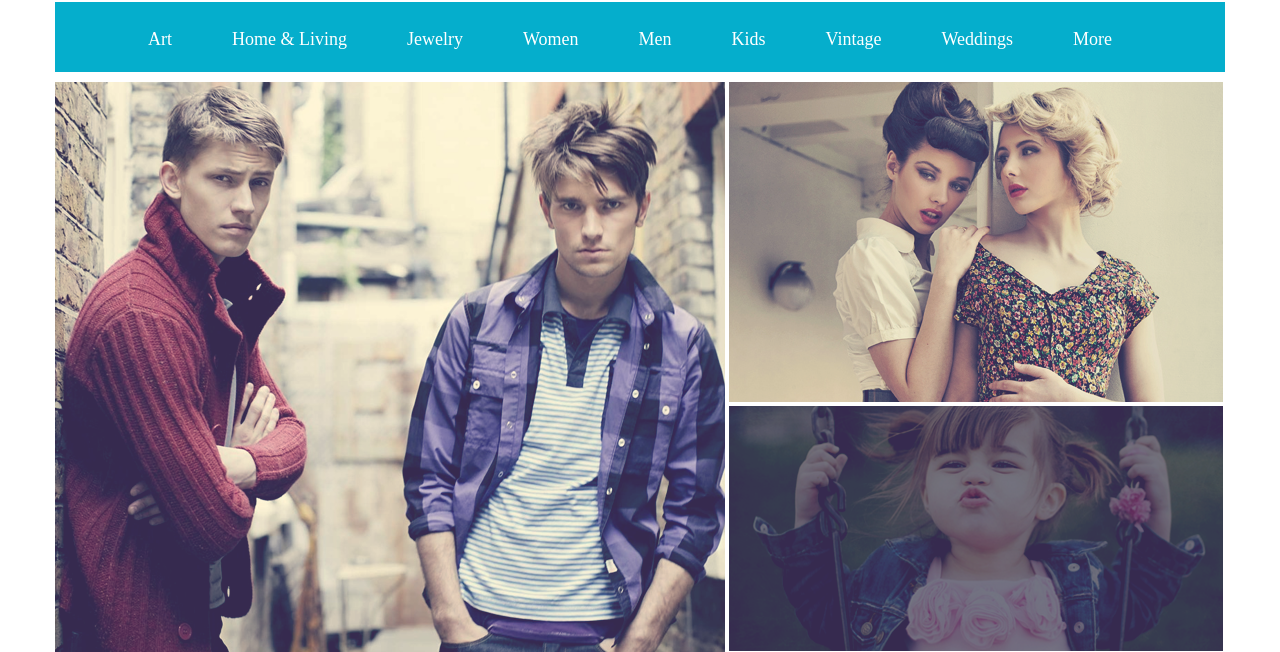
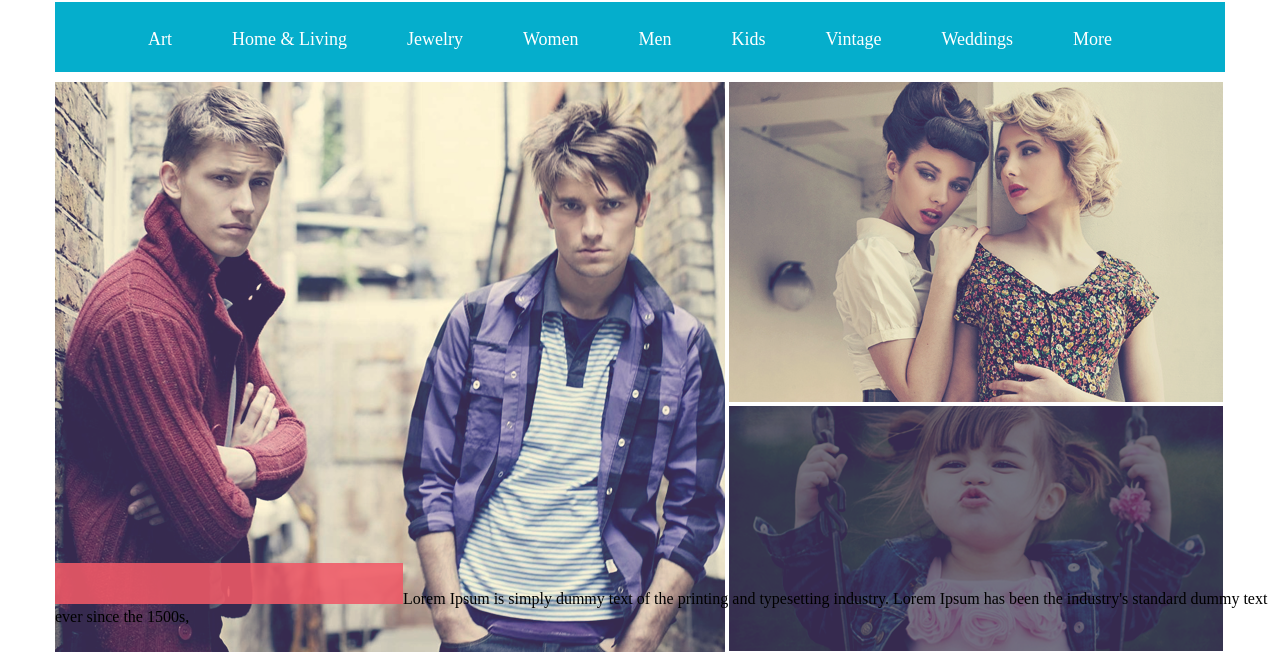
Before and after one commit to krawieccezary/projekt_3, a plain HTML site: page index.html in a window 1280 px wide. Shown: the part 137-789 px from the top of the page. Drawn offline with Linux system fonts and the light colour scheme.

Commit message:
change style.css (add position absolute)

```diff
--- a/css/style.css
+++ b/css/style.css
@@ -118,7 +118,7 @@ ul > li > ol > li h3 {
     color: #ef5966;
 }
 
-.mosaic img {
+.mosaic > img {
     display: block;
     margin: 0;
     padding: 0;
@@ -131,7 +131,7 @@ ul > li > ol > li h3 {
 
 .mosaic_title1 {
     position: absolute;
-    top: 0;
+    top: 700px;
 }
 
 .right_images {
--- a/index.html
+++ b/index.html
@@ -77,7 +77,7 @@
             <div class="left_images">
                 <div>
                     <img src="images/p1.png" alt="photo1">
-                    <div><img src="images/red.png" alt=""></div>
+                    <div class="mosaic_title1"><img src="images/red.png" alt="">Lorem Ipsum is simply dummy text of the printing and typesetting industry. Lorem Ipsum has been the industry's standard dummy text ever since the 1500s,</div>
                 </div>
                 <div class="form">Formularz<img src="images/b6.png" alt=""></div>
                 <img src="images/p4.png" alt="photo4">
```
